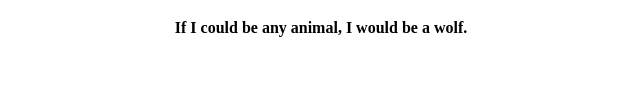
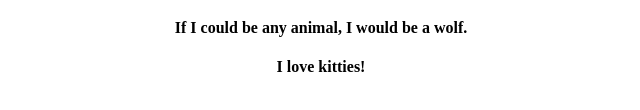
Before and after one commit to hunnerrose/Profile2, a plain HTML site: page index.html in a window 1280 px wide. Shown: the part 290-400 px from the top of the page, without its empty margins (319-959 px from the left). Drawn offline with Linux system fonts and the light colour scheme.

Commit message:
Added kitties bit

```diff
--- a/index.html
+++ b/index.html
@@ -15,6 +15,7 @@
 					<h4>My favorite color is Turquoise.</h4>
 					<h4>My favorite food is sushi.</h4>
 					<h4>If I could be any animal, I would be a wolf.</h4>
+                    <h4>I love kitties!</h4>
 			</div>
 		  </body>
 		</html>
```
